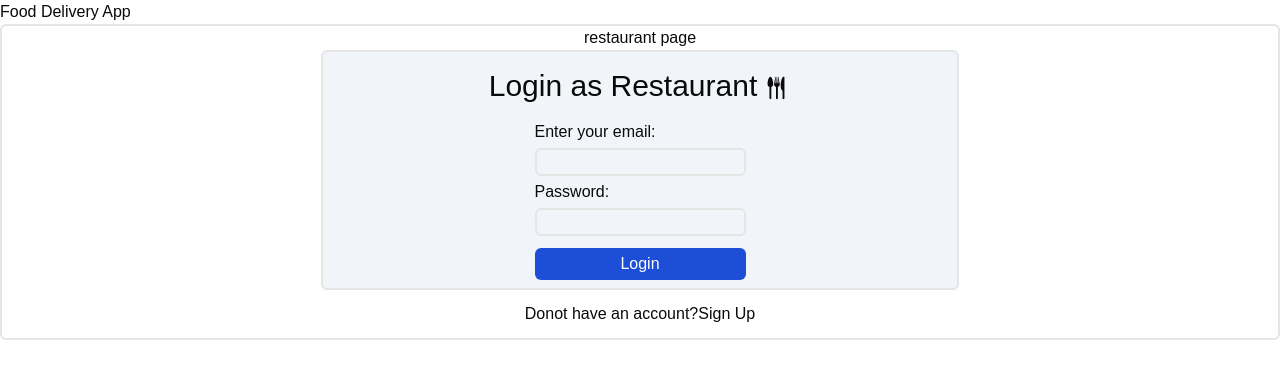
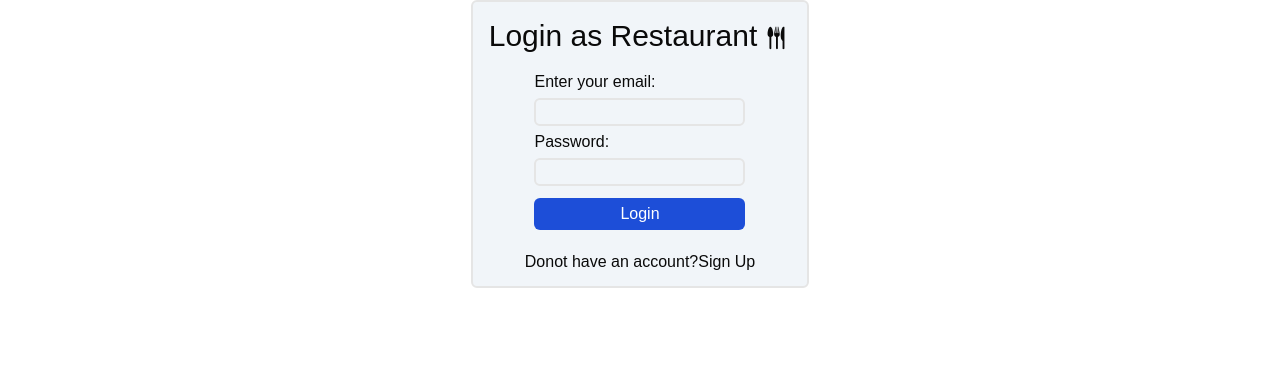
Before and after one commit to sureshzz/food-delivary-webapp, a Next.js app: page / in a window 1280 px wide. Shown: the top 378 px of the page. Built offline with nearby package versions, Linux system fonts and the light colour scheme.

Commit message:
R log and s pages css

```diff
--- a/src/app/_components/RestaurantLogin.tsx
+++ b/src/app/_components/RestaurantLogin.tsx
@@ -6,7 +6,7 @@ const restaurantLogin: React.FC = () => {
   const inputCss = "border-2 rounded-md bg-slate-100 hover:bg-slate-200";
   return (
     // <div className="grid place-items-center">
-    <div className="w-[50%] border-2 rounded-md bg-slate-100 flex flex-col justify-start items-center">
+    <div className=" flex flex-col justify-start items-center">
       <h1 className="text-3xl p-4">
         Login as Restaurant
         <IoIosRestaurant className="inline ml-1 hover:animate-spin " />
@@ -15,9 +15,9 @@ const restaurantLogin: React.FC = () => {
         Login as Restaurant
         <IoIosRestaurant className="inline ml-1 animate-spin duration-1000" />
       </h1> */}
-      <div className="flex flex-col text-base gap-1">
+      <div className="flex flex-col text-base gap-1 flex-1">
         <label htmlFor="">Enter your email:</label>
-          <input type="text" placeholder="" className={inputCss} />
+        <input type="text" placeholder="" className={inputCss} />
         <label htmlFor="">Password:</label>
 
         <input type="password" placeholder="" className={inputCss} />
--- a/src/app/_components/RestaurantSignUp.tsx
+++ b/src/app/_components/RestaurantSignUp.tsx
@@ -5,7 +5,7 @@ import { IoIosRestaurant } from "react-icons/io";
 const restaurantLogin: React.FC = () => {
   const inputCss = "border-2 rounded-md bg-slate-100 hover:bg-slate-200";
   return (
-    <div className="w-[50%] border-2 rounded-md bg-slate-100 flex flex-col justify-start items-center">
+    <div className="bg-slate-100 flex flex-col justify-start items-center">
       <h1 className="text-3xl p-4">
         Login as Restaurant
         <IoIosRestaurant className="inline ml-1 hover:animate-spin " />
--- a/src/app/page.tsx
+++ b/src/app/page.tsx
@@ -4,7 +4,7 @@ import Restaurant from "./restaurant/page";
 export default function Home() {
   return (
     <>
-      <h1>Food Delivery App</h1>
+      {/* <h1>Food Delivery App</h1> */}
       <Restaurant />
     </>
   );
--- a/src/app/restaurant/page.tsx
+++ b/src/app/restaurant/page.tsx
@@ -9,8 +9,9 @@ const Restaurant:React.FC = () => {
   const [login,setLogin] = useState<boolean>(true);
   return (
     <>
-      <div className="flex flex-col items-center border-2 rounded-md">
-        <div>restaurant page</div>
+      <div className="flex  flex-col items-center">
+        {/* <div>restaurant page</div> */}
+        <div className=" flex flex-col items-center border-2 bg-slate-100 rounded-md ">
           {login ? <RestaurantLogin /> : <RestaurantSignUp />}
           <button
             className="hover:cursor hover:underline p-1 my-2 "
@@ -20,8 +21,9 @@ const Restaurant:React.FC = () => {
           >
             {login
               ? "Donot have an account?Sign Up"
-            : "already have an account?Sign In"}
+              : "Already have an account?Sign In"}
           </button>
+        </div>
       </div>
     </>
   );
```
Lines whose indentation alone changed are shown as unchanged.
